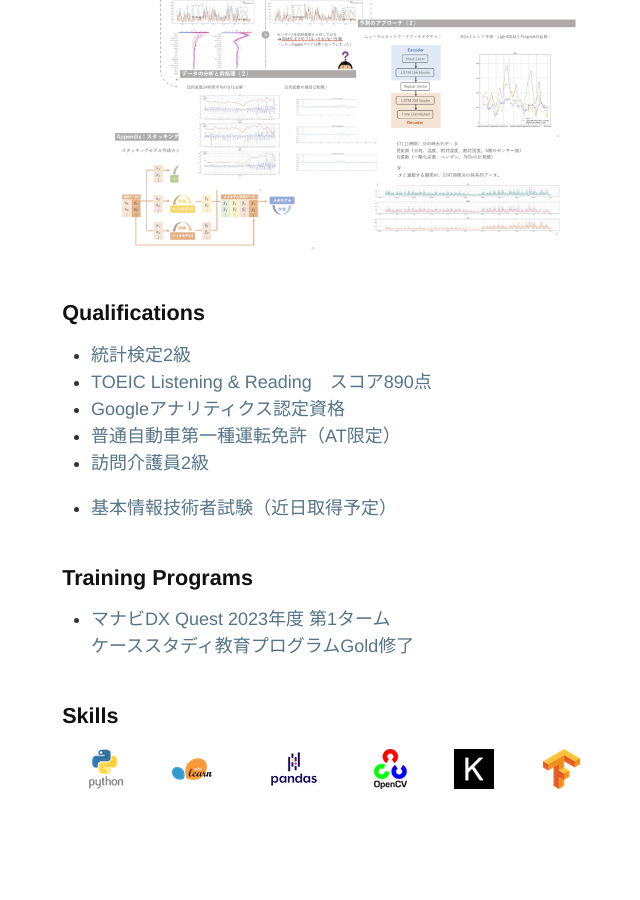
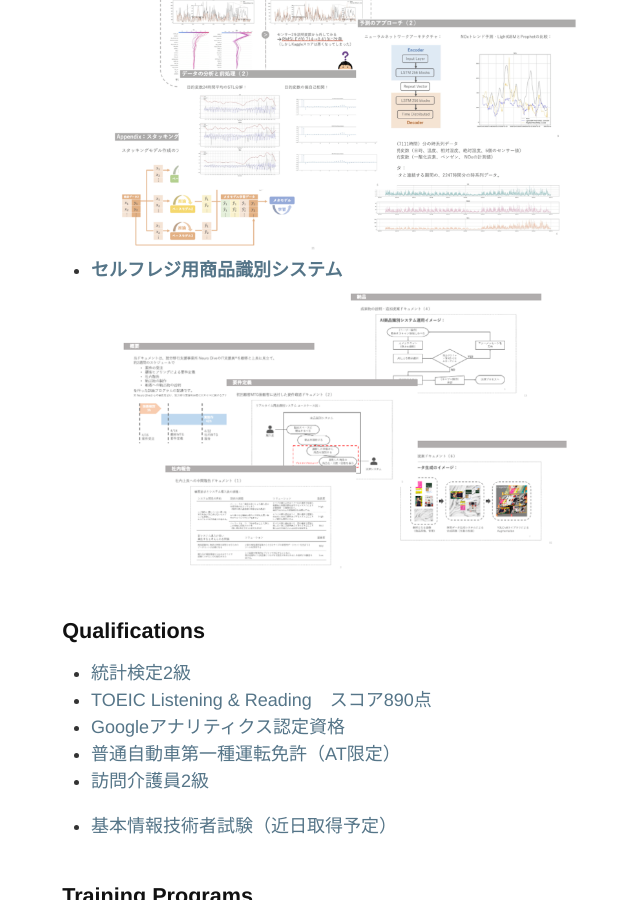
Before and after one commit to Makoto-Noda/Makoto-Noda.github.io, a Jekyll site: the page built from index.md, in a window 1280 px wide and 900 px high, scrolled down 971 px. Shown: the whole window, without its empty margins (306-946 px from the left). Built offline with Jekyll 4.4.1, drawn with Linux system fonts in a browser that asks for light colours.

Commit message:
20240502

```diff
--- a/index.md
+++ b/index.md
@@ -19,6 +19,8 @@ layout: default
 ![RSNA2023](assets/rsna.png)
 - **[大気汚染物質の時系列予測](https://github.com/Makoto-Noda/TPL0721/blob/main/(発表資料)大気汚染物質予測.pdf)**
 ![TPL0721](assets/tpl.png)
+- **[セルフレジ用商品識別システム](https://github.com/Makoto-Noda/YOLO/blob/main/デモインターン.pdf)**
+![YOLO](assets/demointern.png)
 
 ## Qualifications
 - [統計検定2級](https://www.toukei-kentei.jp/exam/grade2/)
```
Also changed, not shown: assets/demointern.png (added), 1 other file.
